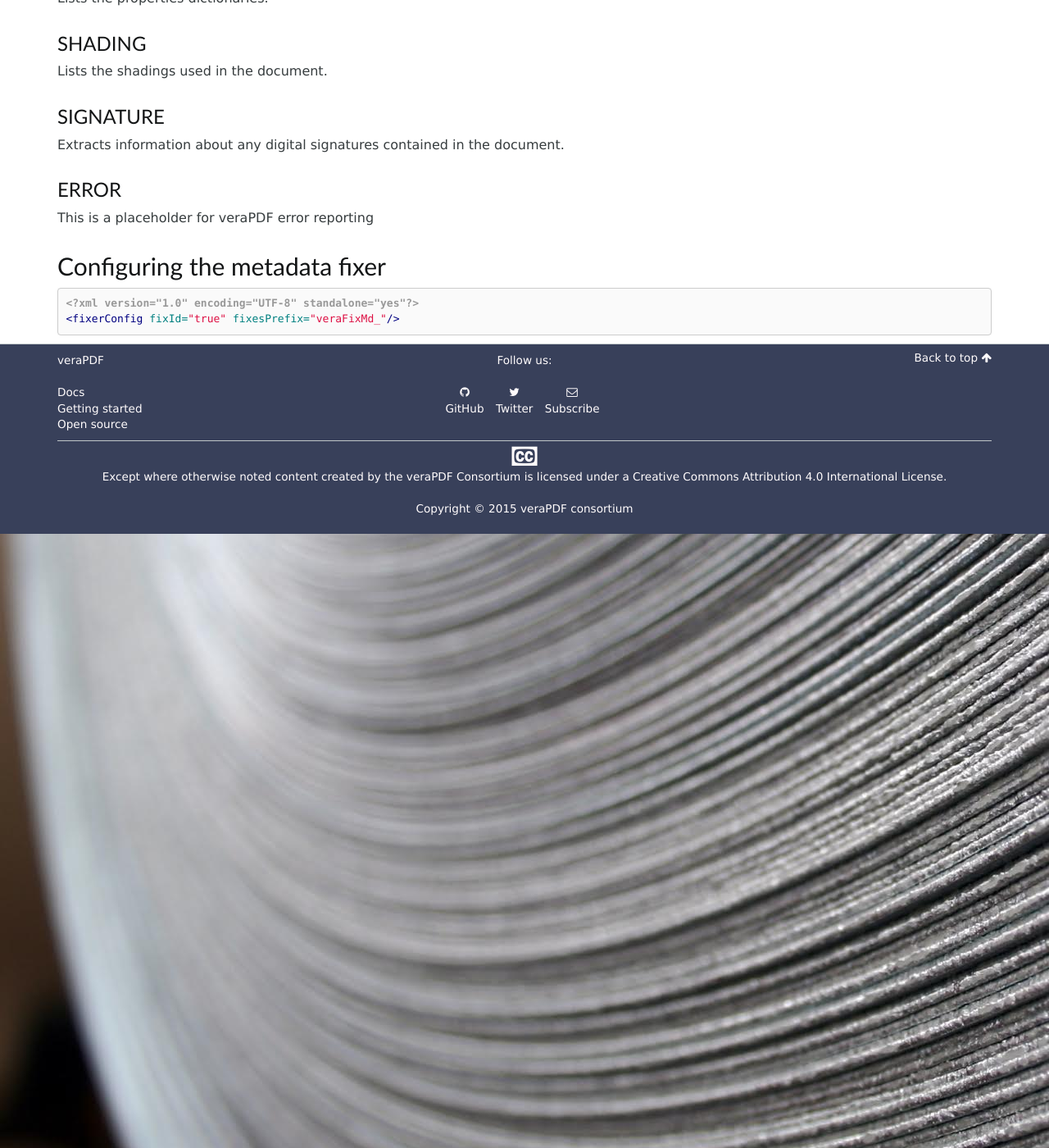
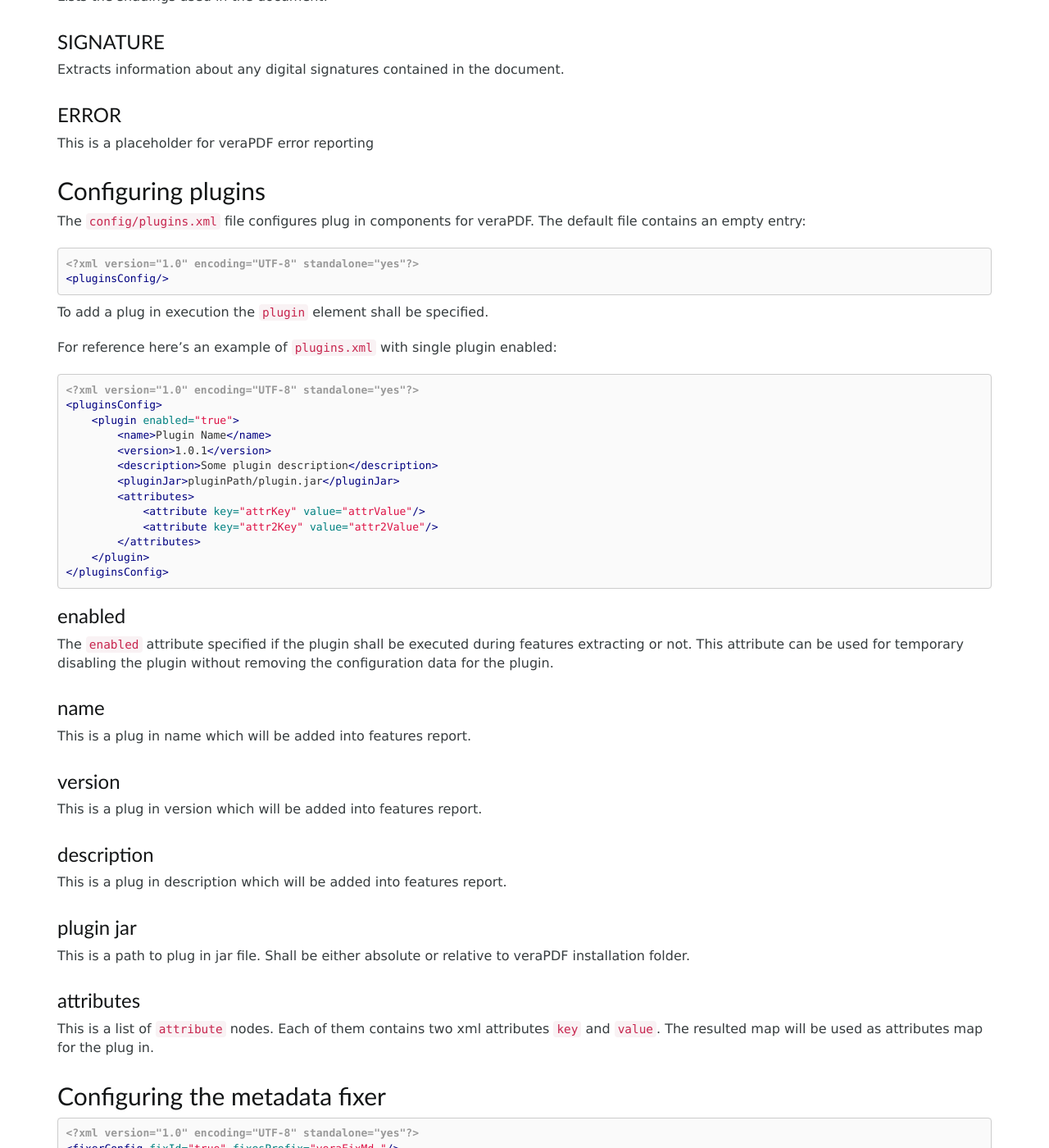
Before and after one commit to veraPDF/veraPDF.github.io, a Jekyll site: the page built from cli/config/index.md, in a window 1280 px wide and 1400 px high, scrolled down 6458 px. Shown: the whole window at 82% size. Built offline with Jekyll 4.4.1, drawn with Linux system fonts in a browser that asks for light colours; nearby versions of some CDN libraries; some of the changed text lies outside the part shown.

Commit message:
updated help doc and configuration doc

````diff
--- a/cli/config/index.md
+++ b/cli/config/index.md
@@ -87,7 +87,6 @@ A default application config file looks like:
     <reportFile></reportFile>
     <reportFolder></reportFolder>
     <policyFile></policyFile>
-    <pluginsFolder></pluginsFolder>
 </appConfig>
 ```
 
@@ -297,6 +293,55 @@ Extracts information about any digital signatures contained in the document.
 ### <a name="error"></a> ERROR
 This is a placeholder for veraPDF error reporting
 
+<a name="plugins.xml"></a> Configuring plugins
+----------------------------------------------------
+The `config/plugins.xml` file configures plug in components for veraPDF. The default file contains an empty entry:
+
+```xml
+<?xml version="1.0" encoding="UTF-8" standalone="yes"?>
+<pluginsConfig/>
+```
+
+To add a plug in execution the `plugin` element shall be specified.
+
+For reference here's an example of `plugins.xml` with single plugin enabled:
+
+```xml
+<?xml version="1.0" encoding="UTF-8" standalone="yes"?>
+<pluginsConfig>
+    <plugin enabled="true">
+        <name>Plugin Name</name>
+        <version>1.0.1</version>
+        <description>Some plugin description</description>
+        <pluginJar>pluginPath/plugin.jar</pluginJar>
+        <attributes>
+            <attribute key="attrKey" value="attrValue"/>
+            <attribute key="attr2Key" value="attr2Value"/>
+        </attributes>
+    </plugin>
+</pluginsConfig>
+```
+
+### <a name="enabled"></a> enabled
+The `enabled` attribute specified if the plugin shall be executed during features extracting or not. This attribute
+can be used for temporary disabling the plugin without removing the configuration data for the plugin.
+
+### <a name="name"></a> name
+This is a plug in name which will be added into features report.
+
+### <a name="version"></a> version
+This is a plug in version which will be added into features report.
+
+### <a name="description"></a> description
+This is a plug in description which will be added into features report.
+
+### <a name="pluginJar"></a> plugin jar
+This is a path to plug in jar file. Shall be either absolute or relative to veraPDF installation folder.
+
+### <a name="attributes"></a> attributes
+This is a list of `attribute` nodes. Each of them contains two xml attributes `key` and `value`.
+The resulted map will be used as attributes map for the plug in.
+
 <a name="fixer.xml"></a>Configuring the metadata fixer
 ----------------------------------------------------
 ```xml
````
Also changed, not shown: other parts of cli/config/index.md (+2 -5 lines), cli/help/index.md (+58 -55 lines).
